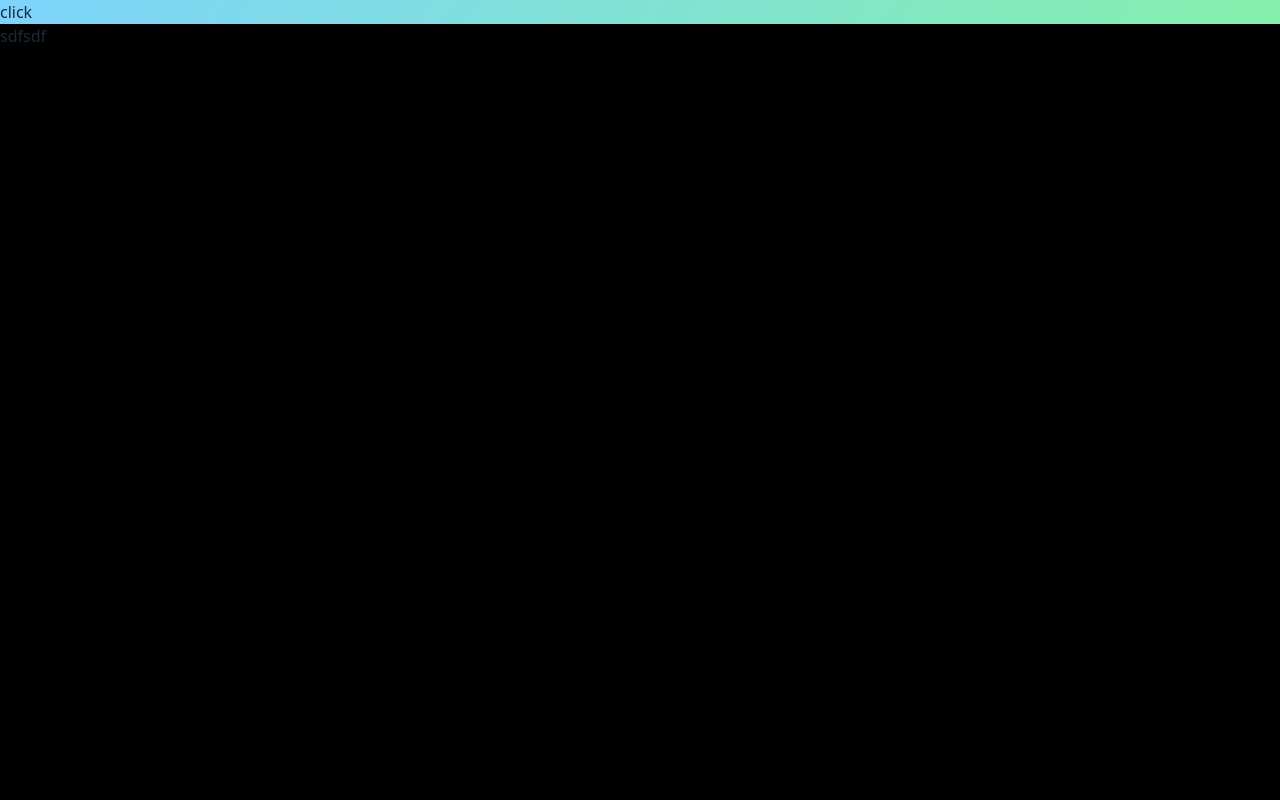
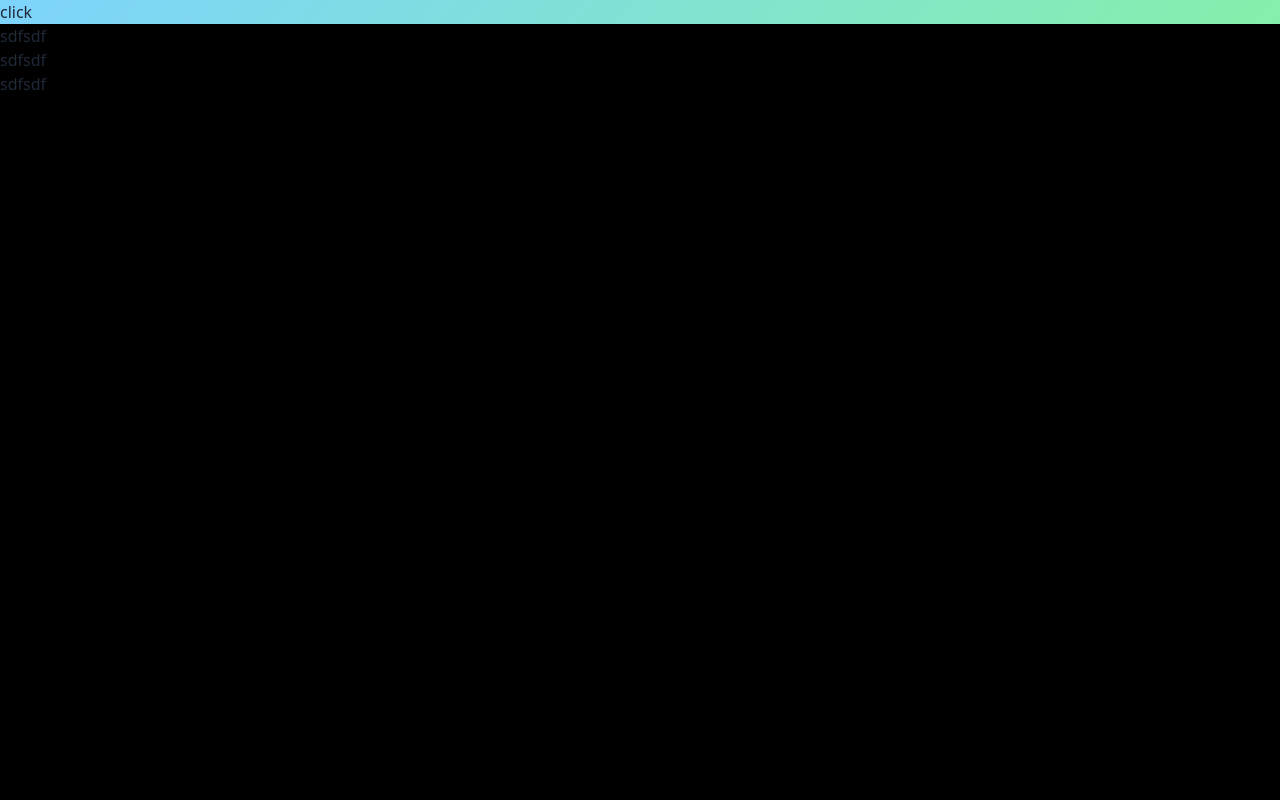
Before and after one commit to miraz66/test-backend, a React (Vite) app: page /test in a window 1280 px wide. Shown: the top 800 px of the page. Built offline with nearby package versions, Linux system fonts and the light colour scheme.

Commit message:
Animation

```diff
--- a/src/pages/Test.jsx
+++ b/src/pages/Test.jsx
@@ -10,15 +10,16 @@ export default function Test() {
         click
       </div>
       <div className="relative bg-black">
-        <div className="h-screen">sdfsdf</div>
-        <div className="">sdfsdf</div>
-        <div className="">sdfsdf</div>
-        <div className="">sdfsdf</div>
+        <div className="h-screen ease-in-out duration-500">
+          <div className="">sdfsdf</div>
+          <div className="">sdfsdf</div>
+          <div className="">sdfsdf</div>
+        </div>
         <div
           className={
             !show
-              ? "bg-white h-screen absolute top-10 w-full ease-in-out duration-300"
-              : "bg-white h-screen w-full ease-in-out duration-300"
+              ? "bg-white h-screen absolute top-10 w-full ease-in-out duration-300 "
+              : "bg-white h-screen w-full ease-in-out duration-300 "
           }
         >
           dsfsdfsdfsdf
```
